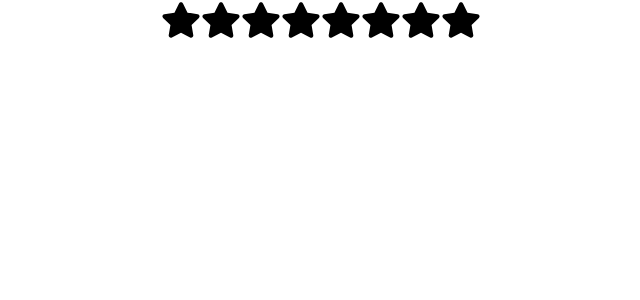
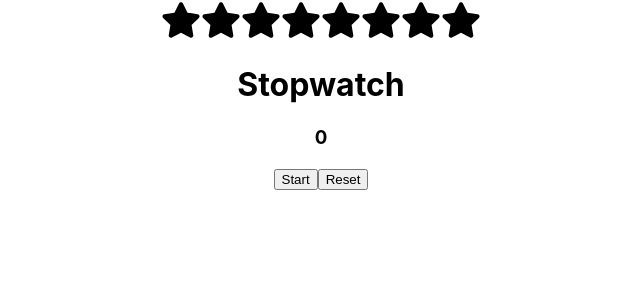
Before and after one commit to Santtamk/25reactapps, a React (Create React App) app: page / in a window 1280 px wide. Shown: the top 300 px of the page, without its empty margins (319-959 px from the left). Built offline with nearby package versions, Linux system fonts and the light colour scheme.

Commit message:
added stopwatch

```diff
--- a/src/App.js
+++ b/src/App.js
@@ -2,6 +2,7 @@
 import './App.css';
 import Accordion from './Components/Accordian';
 import RandomColor from './Components/Random-color';
+import StopWatch from './Components/Stopwatch';
 import StarRating from './Components/star-rating';
 
 function App() {
@@ -16,6 +17,7 @@ function App() {
 
       {/* Star-rating Component */}
       <StarRating  noOfStars={8}/>
+      <StopWatch />
 
     </div>
   );
--- /dev/null
+++ b/src/Components/Stopwatch/index.jsx
@@ -0,0 +1,49 @@
+import React, { useEffect, useState } from "react";
+
+const StopWatch = () => {
+  const [timer, setTimer] = useState(0);
+  const [start, setStart] = useState(false);
+
+  useEffect(() => {
+    let intervalId;
+
+    const startTimer = () => {
+      const interval = setInterval(() => {
+        setTimer((prevTimer) => prevTimer + 1);
+      }, 1000);
+
+      setStart(true);
+      intervalId = interval;
+    };
+    if (start) {
+      startTimer();
+    } else {
+      clearInterval(intervalId);
+    }
+    return () => {
+      clearInterval(intervalId);
+    };
+  }, [start]);
+
+  const reset = () => {
+    setTimer(0);
+    setStart(false);
+  };
+
+  return (
+    <div>
+      <h1>Stopwatch</h1>
+      <div>
+        <h3>{timer}</h3>
+      </div>
+      <div>
+        <button onClick={() => setStart(!start)}>
+          {start ? "Stop" : "Start"}
+        </button>
+        <button onClick={reset}>Reset</button>
+      </div>
+    </div>
+  );
+};
+
+export default StopWatch;
```
